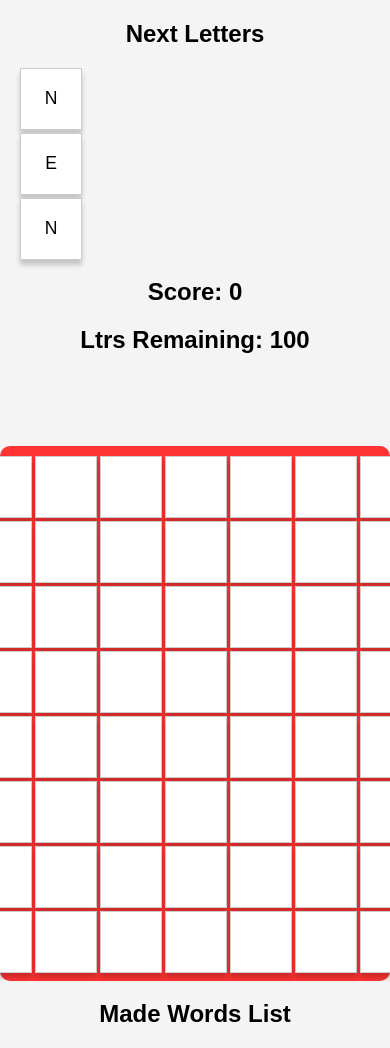
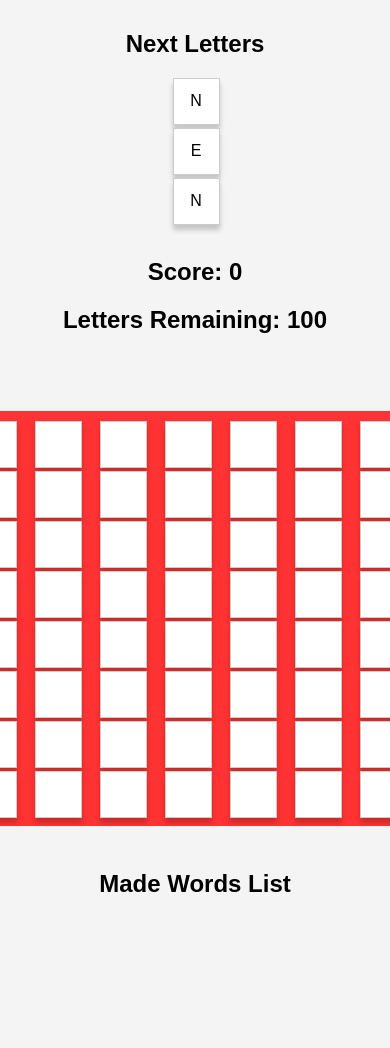
Before and after one commit to yidinghou/wordtris, a website with bundled scripts: page index.html in a window 390 px wide. Shown: the top 1048 px of the page. After the commit the page ends 928 px from the top, so only its background shows below. Built offline with nearby package versions, Linux system fonts and the light colour scheme; files whose address does not match are found by name.

Commit message:
improve layout of game

```diff
--- a/index.html
+++ b/index.html
@@ -8,23 +8,28 @@
     <link rel="stylesheet" href="styles/themes.css">
 </head>
 <body>
-    <div class="container">
+    <div class="main-layout">
+        <!-- Left side: Next Letters -->
+        <div class="left-panel">
             <h2 class="title">Next Letters</h2>
             <div id="preview-container"></div>
         </div>
 
+        <!-- Center: Game Area -->
         <div class="game-area">
             <div class="score-container">
                 <h2 id="score">Score: <span>0</span></h2>
-            <h2 id="letters-remaining-container">Ltrs Remaining: <span id="letters-remaining-counter">100</span></h2>
+                <h2 id="letters-remaining-container">Letters Remaining: <span id="letters-remaining-counter">100</span></h2>
             </div>
             <div id="spawn-row"></div>
             <div id="game-board"></div>
         </div>
 
-    <div class="words-container">
+        <!-- Right side: Made Words List -->
+        <div class="right-panel">
             <h2 class="title">Made Words List</h2>
             <div id="made-words-list"></div>
+        </div>
     </div>
 
     <script type="module" src="./src/main.js"></script>
--- a/styles/styles.css
+++ b/styles/styles.css
@@ -5,6 +5,40 @@
   margin: 0;
   padding: 0;
   background-color: #f4f4f4;
+}
+
+/* Main layout - three column design */
+.main-layout {
+  display: flex;
+  justify-content: center;
+  align-items: flex-start;
+  gap: 40px;
+  padding: 20px;
+  min-height: 100vh;
+}
+
+/* Left panel - Next Letters */
+.left-panel {
+  display: flex;
+  flex-direction: column;
+  align-items: center;
+  min-width: 120px;
+}
+
+/* Right panel - Made Words List */
+.right-panel {
+  display: flex;
+  flex-direction: column;
+  align-items: center;
+  min-width: 200px;
+  max-width: 250px;
+}
+
+/* Game area - center column */
+.game-area {
+  display: flex;
+  flex-direction: column;
+  align-items: center;
 }
 
 h1 {
@@ -44,7 +78,6 @@
   grid-template-rows: repeat(3, 60px);
   grid-template-columns: 60px;
   gap: 5px;
-  margin-left: 20px;
   align-self: center;
 }
 
@@ -124,3 +157,40 @@
   60% { box-shadow: 0 0 24px 12px #ffd700, 0 0 8px 4px #fffbe7; }
   100% { box-shadow: 0 0 0 0px #ffd700, 0 0 0 0px #fffbe7; }
 }
+
+/* Responsive design for smaller screens */
+@media screen and (max-width: 1024px) {
+  .main-layout {
+    flex-direction: column;
+    align-items: center;
+    gap: 20px;
+  }
+
+  .left-panel, .right-panel {
+    min-width: auto;
+    max-width: 100%;
+  }
+}
+
+@media screen and (max-width: 768px) {
+  .main-layout {
+    padding: 10px;
+    gap: 15px;
+  }
+
+  #game-board {
+    grid-template-columns: repeat(7, 45px);
+    grid-template-rows: repeat(8, 45px);
+  }
+
+  .tile, #preview-container .tile {
+    width: 45px;
+    height: 45px;
+    font-size: 1em;
+  }
+
+  #preview-container {
+    grid-template-rows: repeat(3, 45px);
+    grid-template-columns: 45px;
+  }
+}
```
Lines whose indentation alone changed are shown as unchanged.
